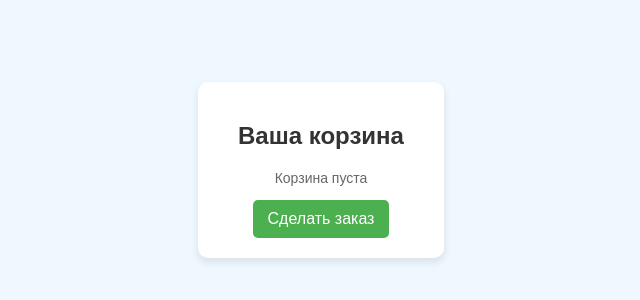
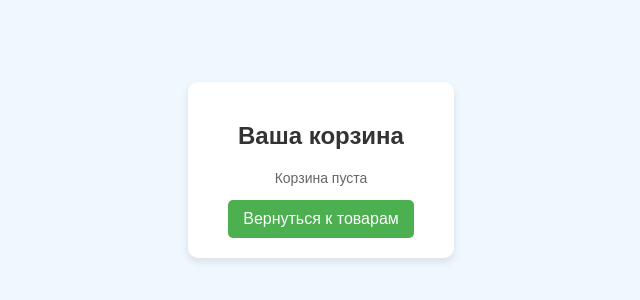
Before and after one commit to triplef-6/Lab_2, a React (Create React App) app in the folder frontend/: page /cart in a window 1280 px wide. Shown: the part 230-530 px from the top of the page, without its empty margins (339-979 px from the left). Built offline with nearby package versions, Linux system fonts and the light colour scheme.

Commit message:
добавлены кнопки

```diff
--- a/frontend/src/components/Cart.js
+++ b/frontend/src/components/Cart.js
@@ -1,8 +1,14 @@
 import React from 'react';
+import { useNavigate } from 'react-router-dom';
 import apiClient from './../apiClient';
 
 const Cart = ({ cartItems, customerId, onPlaceOrder }) => {
+  const navigate = useNavigate();
+
   const handlePlaceOrder = async () => {
+    if (cartItems.length === 0) {
+      alert('Корзина пуста');
+    } else {
       for (const item of cartItems) {
         const orderDetails = {
           customerId: customerId,
@@ -14,12 +20,17 @@ const handlePlaceOrder = async () => {
           await apiClient.post('/api/order', orderDetails);
         } catch (error) {
           console.error('Error placing order:', error);
-        alert('Failed to place order for some items');
+          alert('Ошибка создания заказа');
           return;
         }
       }
-    alert('Order placed successfully!');
+      alert('Заказ создан успешно!');
       onPlaceOrder(); // Очистка корзины после размещения заказа
+    }
+  };
+
+  const handleGoToProducts = () => {
+    navigate('/products');
   };
 
   return (
@@ -37,7 +48,11 @@ const handlePlaceOrder = async () => {
       ) : (
         <p>Корзина пуста</p>
       )}
-      <button onClick={handlePlaceOrder}>Сделать заказ</button>
+      {cartItems.length > 0 ? (
+        <button onClick={handlePlaceOrder}>Создать заказ</button>
+      ) : (
+        <button onClick={handleGoToProducts}>Вернуться к товарам</button>
+      )}
     </div>
   );
 };
--- a/frontend/src/components/product/ProductList.js
+++ b/frontend/src/components/product/ProductList.js
@@ -1,9 +1,11 @@
 import React, { useEffect, useState } from 'react';
 import apiClient from '../../apiClient'; // axios
+import { useNavigate } from 'react-router-dom';
 
 const ProductList = ({ onAddToCart }) => {
   const [products, setProducts] = useState([]);
   const [error, setError] = useState('');
+  const navigate = useNavigate();
 
   useEffect(() => {
     const fetchProducts = async () => {
@@ -18,6 +20,10 @@ const ProductList = ({ onAddToCart }) => {
 
     fetchProducts();
   }, []);
+
+  const handlerGoToCart = () => {
+    navigate('/cart');
+  }
 
   if (error) {
     return <p className="error">{error}</p>;
@@ -39,6 +45,7 @@ const ProductList = ({ onAddToCart }) => {
           </li>
         ))}
       </ul>
+      <button onClick={handlerGoToCart}>Корзина</button>
     </div>
   );
 };
```
Lines whose indentation alone changed are shown as unchanged.
